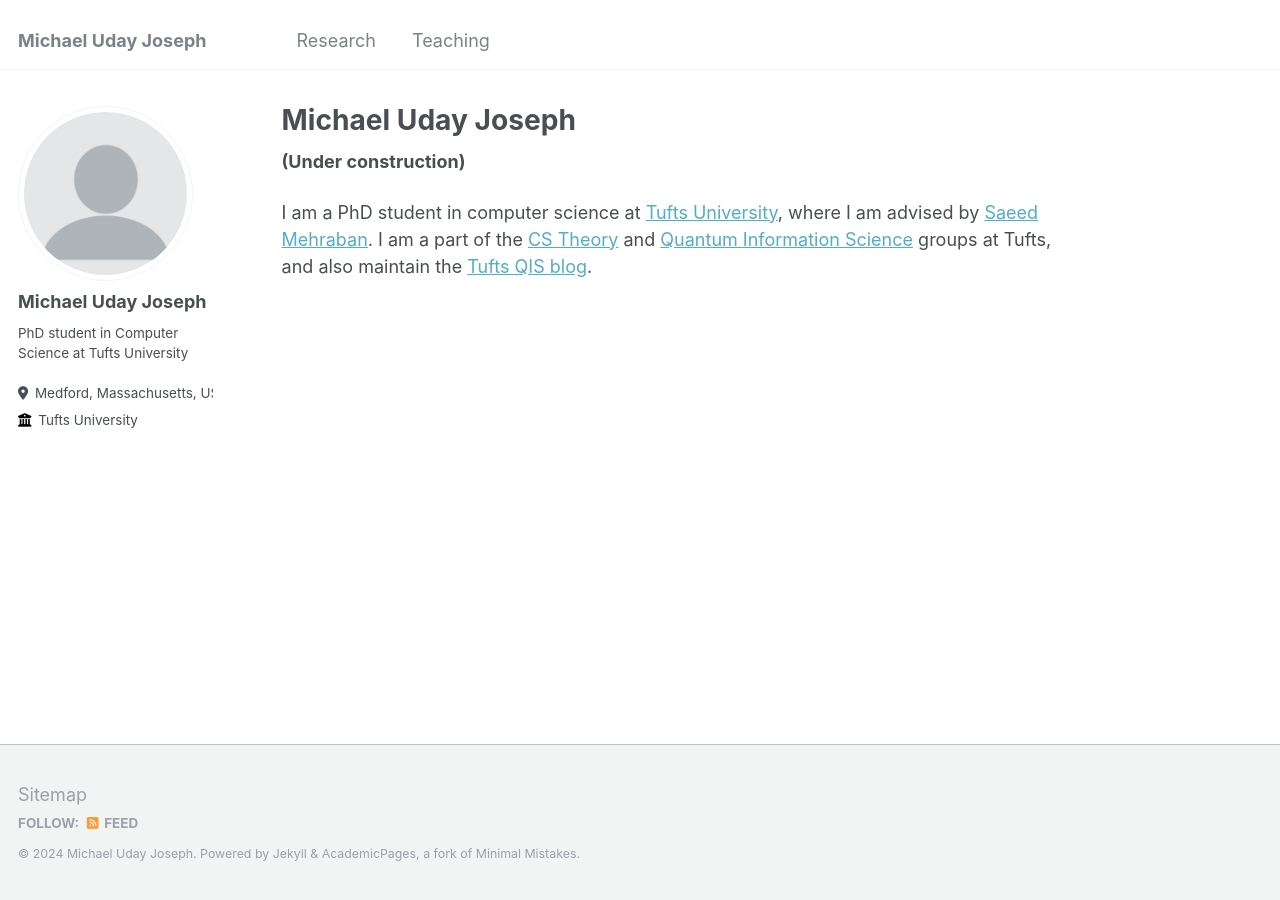
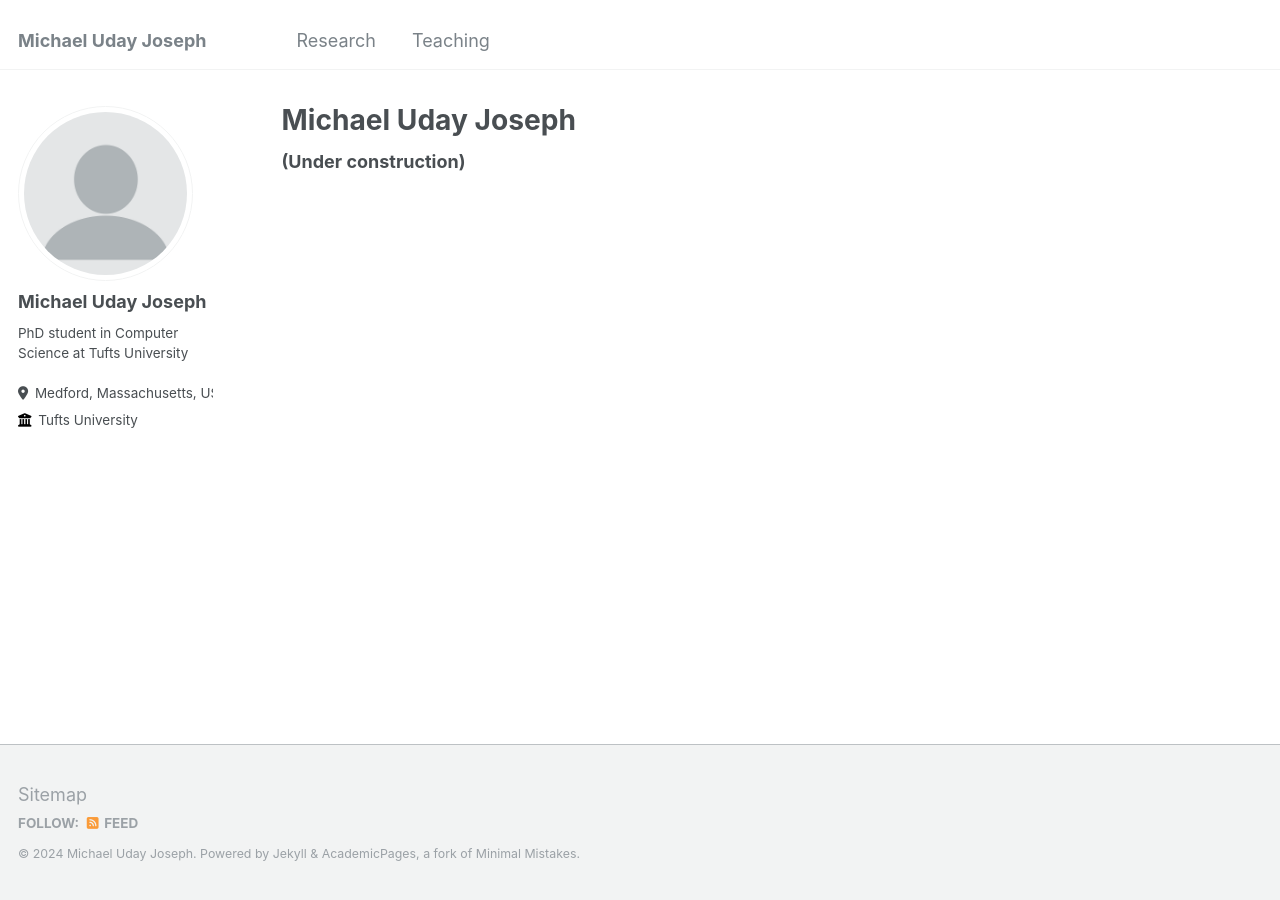
Before and after one commit to michaeludayjoseph/michaeludayjoseph.github.io, a Jekyll site: the page built from _pages/about.md, in a window 1280 px wide. Built offline with Jekyll 4.4.1, drawn with Linux system fonts in a browser that asks for light colours.

Commit message:
Update about.md

```diff
--- a/_pages/about.md
+++ b/_pages/about.md
@@ -8,5 +8,3 @@ redirect_from:
 ---
 
 **(Under construction)**
-
-I am a PhD student in computer science at [Tufts University](https://engineering.tufts.edu/cs/), where I am advised by [Saeed Mehraban](https://sites.google.com/view/saeedmehraban/about). I am a part of the [CS Theory](https://cs-theory.cs.tufts.edu/) and [Quantum Information Science]() groups at Tufts, and also maintain the [Tufts QIS blog](https://tuftsqis.wordpress.com/).
```
